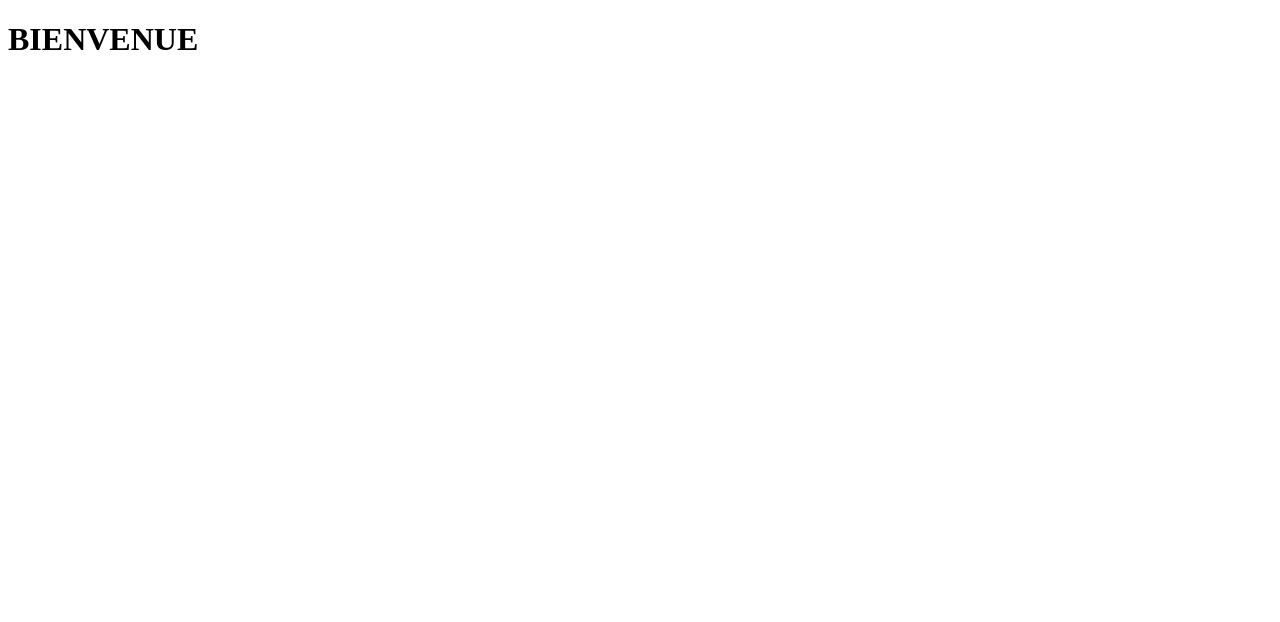
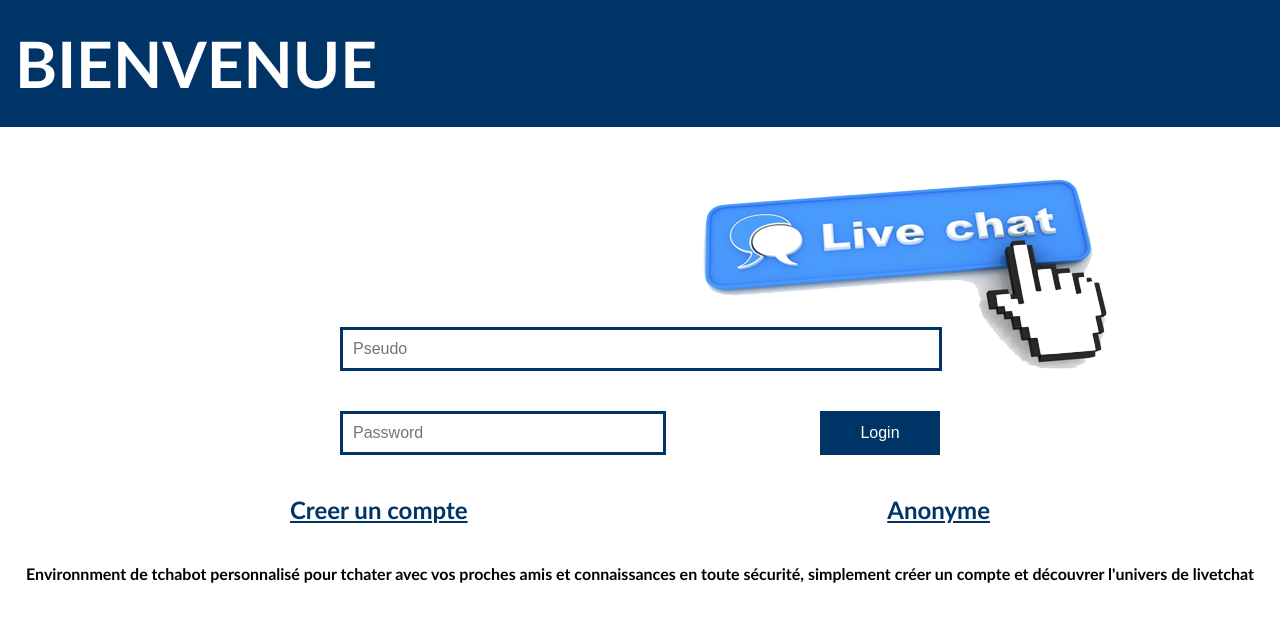
Before and after one commit to fiakaifonufleur/app_tchat, a PHP site: page / in a window 1280 px wide. Before the commit the part shown is almost empty. Shown: the top 622 px of the page. Run offline with PHP 8.4, Linux system fonts and the light colour scheme.

Commit message:
ma page de connexion

```diff
--- /dev/null
+++ b/assets/css/index.css
@@ -0,0 +1,78 @@
+body{
+    padding: 0px;
+    margin: 0px;
+    font-family: 'Calibri',Arial, Helvetica, sans-serif;
+}
+
+header{
+    background-color: #003366;
+    margin-bottom: 200px;
+
+}
+
+h1{
+    margin: 0px;
+    color: #fff;
+    font-size: 4em;
+    padding-top: 25px;
+    padding-bottom: 25px;
+    padding-left: 15px;
+}
+
+form{
+    width: 600px;
+    margin: 0px auto;
+    position: relative;
+}
+
+input{
+    border: 3px solid  #003366;
+    padding: 10px 10px;
+    font-size: 1em;
+    display: inline-block;
+}
+
+#pseudo{
+    width: 96%;
+    margin-bottom: 40px;
+}
+
+#pass{
+    width: 50%;
+}
+
+#login{
+    width: 20%;
+    background-color: #003366;
+    color: #fff;
+}
+
+#champPass{
+    display: flex;
+    justify-content: space-between;
+}
+
+#compte{
+    width: 700px;
+    display: flex;
+    justify-content: space-between;
+    margin: 40px auto;
+}
+
+#compte a {
+    color: #003366;
+    font-size: 1.5em;
+    font-weight: bold;
+
+}
+img{
+    position: absolute;
+    right: -180px;
+    top: -150px;
+}
+p{
+    text-align: center;
+    font-weight: bold;
+    font-size: 100%;
+
+}
--- a/index.php
+++ b/index.php
@@ -4,11 +4,29 @@
         <meta charset="UTF-8">
         <meta name="viewport" content="width=device-width, initial-scale=1.0">
         <meta http-equiv="X-UA-Compatible" content="ie=edge">
+        <link rel="stylesheet" href="assets/css/index.css">
         <title>Document</title>
     </head>
     <body>
         <header>
-            <h1>BIENVENUE</h1>
+            <h1 >BIENVENUE</h1>
         </header>
+        <div id="main">
+            <form action="#">
+                <img src="assets/img/logo.png" alt="">
+                <div>
+                    <input type="text" name="pseudo" id="pseudo" placeholder="Pseudo">
+                </div>
+                <div id="champPass">
+                    <input type="password" name="pass" id="pass" placeholder="Password">
+                    <input type="submit" value="Login" id="login" name="bt-login">
+                </div>
+            </form>
+            <div id="compte">
+                <a href="#">Creer un compte</a>
+                <a href="#">Anonyme</a>
+            </div>
+            <p>Environnment de tchabot personnalisé pour tchater avec vos proches amis et connaissances en toute sécurité, simplement créer un compte et découvrer l'univers de livetchat</p>
+        </div>
     </body>
 </html>
```
Also changed, not shown: assets/img/logo.png (added).
